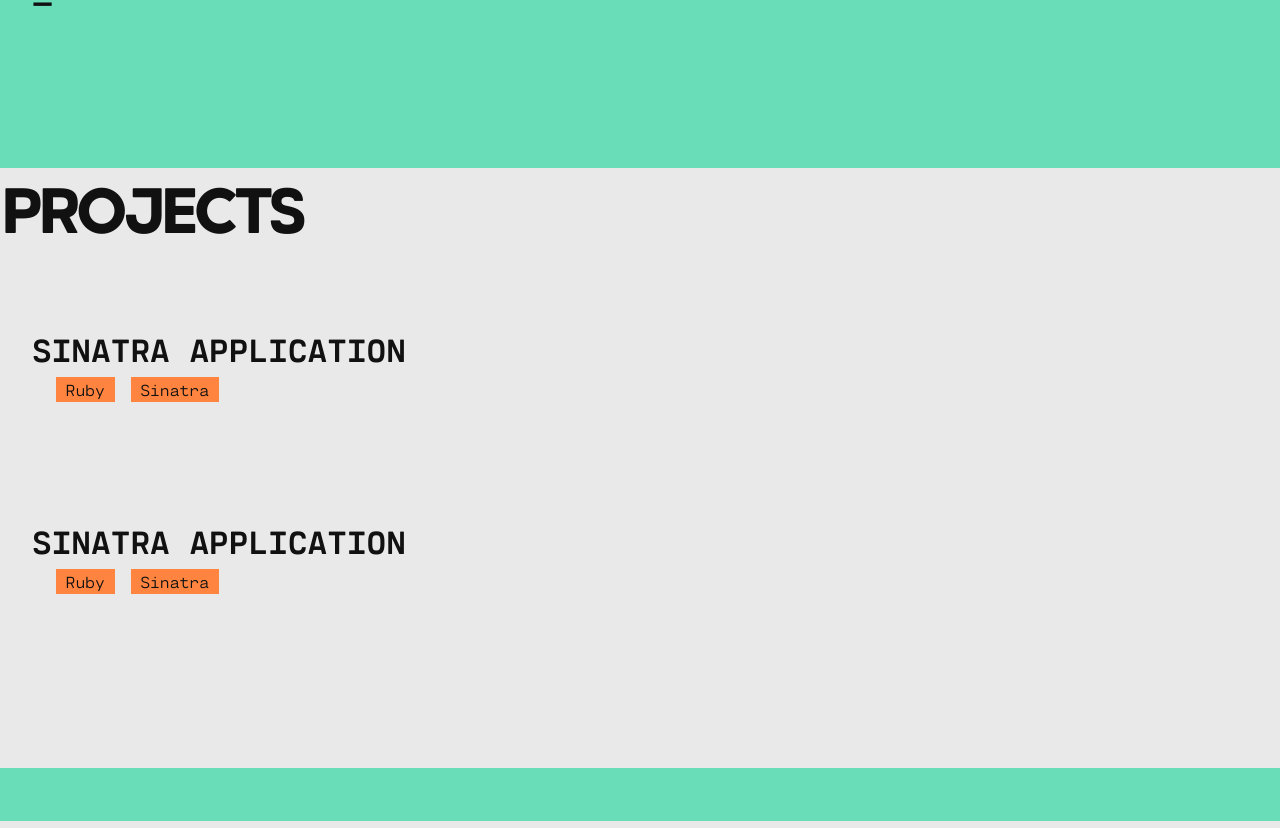
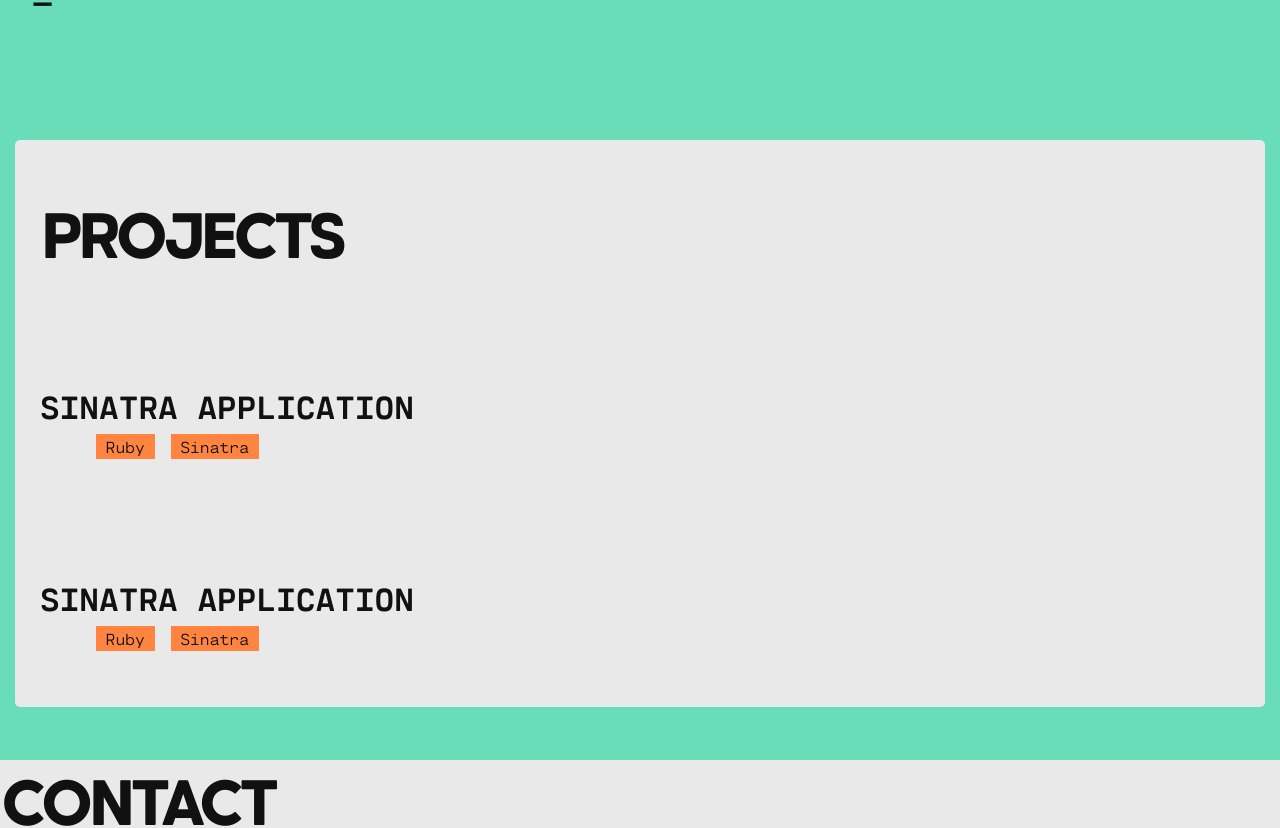
Before and after one commit to surla/surla-react, a React (Create React App) app: page / in a window 1280 px wide. Shown: the part 476-1304 px from the top of the page. Built offline with nearby package versions, Linux system fonts and the light colour scheme.

Commit message:
Change css styling in Projects

```diff
--- a/src/components/Projects/Project.js
+++ b/src/components/Projects/Project.js
@@ -14,7 +14,6 @@
   font-family: cartographmono-bold;
   text-transform: uppercase;
   font-size: 2em;
-  margin-left: 1em;
   padding-top: 1em;
 `
 
--- a/src/components/Projects/Projects.js
+++ b/src/components/Projects/Projects.js
@@ -4,11 +4,19 @@
 import Project from './Project'
 
 const Wrapper = styled.section`
-  height: 600px;
+  font-size: 1em;
+  margin: 15px;
+  border-radius: 5px;
   background-color: #E9E9E9;
+
+  > div {
+    display: block;
+    margin: 25px 25px;
+  }
 `
 
 const Title = styled.h2`
+  display: inline-block;
   font-family: cartographsans-heavy;
   text-transform: uppercase;
   font-size: 4em;
@@ -17,10 +25,12 @@
 
 const Projects = () => (
   <Wrapper>
-    <Title>Projects</Title>
+    <div>
+      <Title>Projects</Title>
 
-    <Project />
-    <Project />
+      <Project />
+      <Project />
+    </div>
   </Wrapper>
 )
 
```
